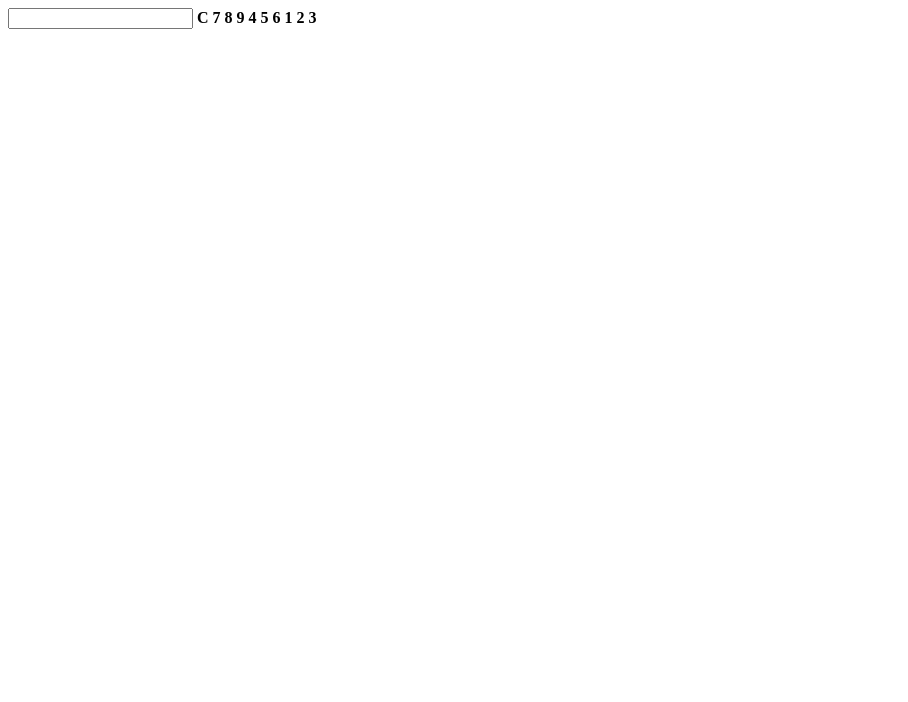
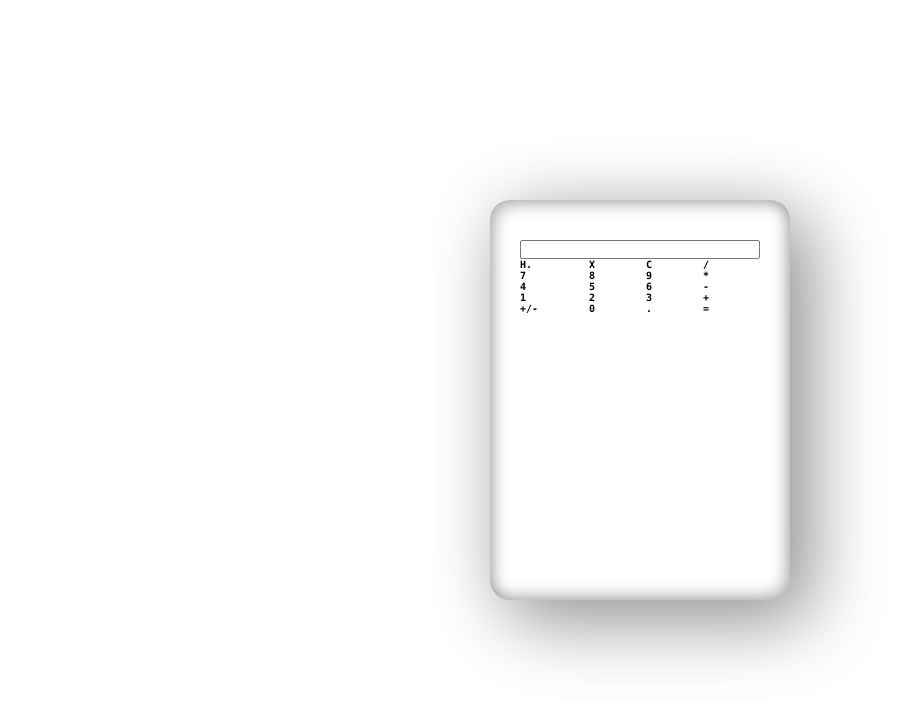
Before and after one commit to reymarmendoza/calculadora, a website: page index.html in a window 1280 px wide. Shown: the whole page, without its empty margins (0-908 px from the left). Drawn offline with Linux system fonts and the light colour scheme.

Commit message:
cuadricula

```diff
--- /dev/null
+++ b/index.css
@@ -0,0 +1,40 @@
+* {
+	margin: 0;
+	padding: 0;
+	box-sizing: border-box;
+}
+
+html {
+	font-size: 62.5%;
+	font-family: consolas;
+}
+
+body {
+	display: flex;
+	justify-content: center;
+	align-items: center;
+	min-height: 100vh;
+}
+
+main {
+	position: relative;
+	min-width: 300px;
+	min-height: 400px;
+	/* background: #333; */
+	padding: 40px 30px;
+	border-radius: 20px;
+	box-shadow: 25px 25px 75px rgba(0,0,0,0.25),
+							10px 10px 70px rgba(0,0,0,0.25),
+				inset -5px -5px 15px rgba(0,0,0,0.25),
+				inset 5px 5px 15px rgba(0,0,0,0.25);
+}
+
+form {
+	position: relative;
+	display: grid;
+}
+
+form input[type="text"] {
+	position: relative;
+	grid-column: span 4;
+}
--- a/index.html
+++ b/index.html
@@ -5,21 +5,32 @@
 	<meta http-equiv="X-UA-Compatible" content="IE=edge">
 	<meta name="viewport" content="width=device-width, initial-scale=1.0">
 	<title>Document</title>
+	<link rel="stylesheet" href="index.css"/>
 </head>
 <body>
 	<main>
 		<form name="calc" action="">
 			<input type="text" name="screen" readonly>
+			<span onclick="calc.screen.value"><strong>H.</strong></span>
+			<span onclick="calc.screen.value"><strong>X</strong></span>
 			<span onclick="calc.screen.value=''"><strong>C</strong></span>
+			<span onclick="calc.screen.value+='/'"><strong>/</strong></span>
 			<span onclick="calc.screen.value+='7'"><strong>7</strong></span>
 			<span onclick="calc.screen.value+='8'"><strong>8</strong></span>
 			<span onclick="calc.screen.value+='9'"><strong>9</strong></span>
+			<span onclick="calc.screen.value+='*'"><strong>*</strong></span>
 			<span onclick="calc.screen.value+='4'"><strong>4</strong></span>
 			<span onclick="calc.screen.value+='5'"><strong>5</strong></span>
 			<span onclick="calc.screen.value+='6'"><strong>6</strong></span>
+			<span onclick="calc.screen.value+='-'"><strong>-</strong></span>
 			<span onclick="calc.screen.value+='1'"><strong>1</strong></span>
 			<span onclick="calc.screen.value+='2'"><strong>2</strong></span>
 			<span onclick="calc.screen.value+='3'"><strong>3</strong></span>
+			<span onclick="calc.screen.value+='+'"><strong>+</strong></span>
+			<span onclick="calc.screen.value * -1"><strong>+/-</strong></span>
+			<span onclick="calc.screen.value+='0'"><strong>0</strong></span>
+			<span onclick="calc.screen.value+='.'"><strong>.</strong></span>
+			<span onclick="calc.screen.value+='='"><strong>=</strong></span>
 		</form>
 	</main>
 </body>
```
